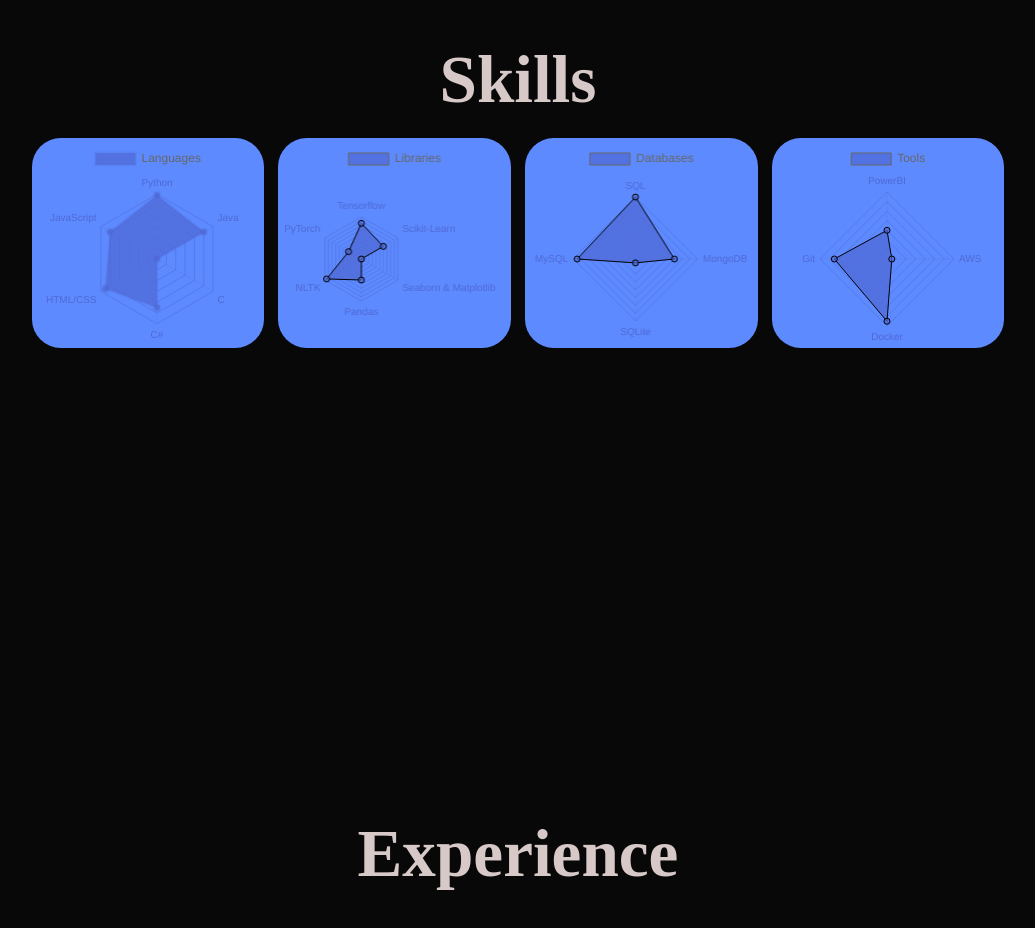
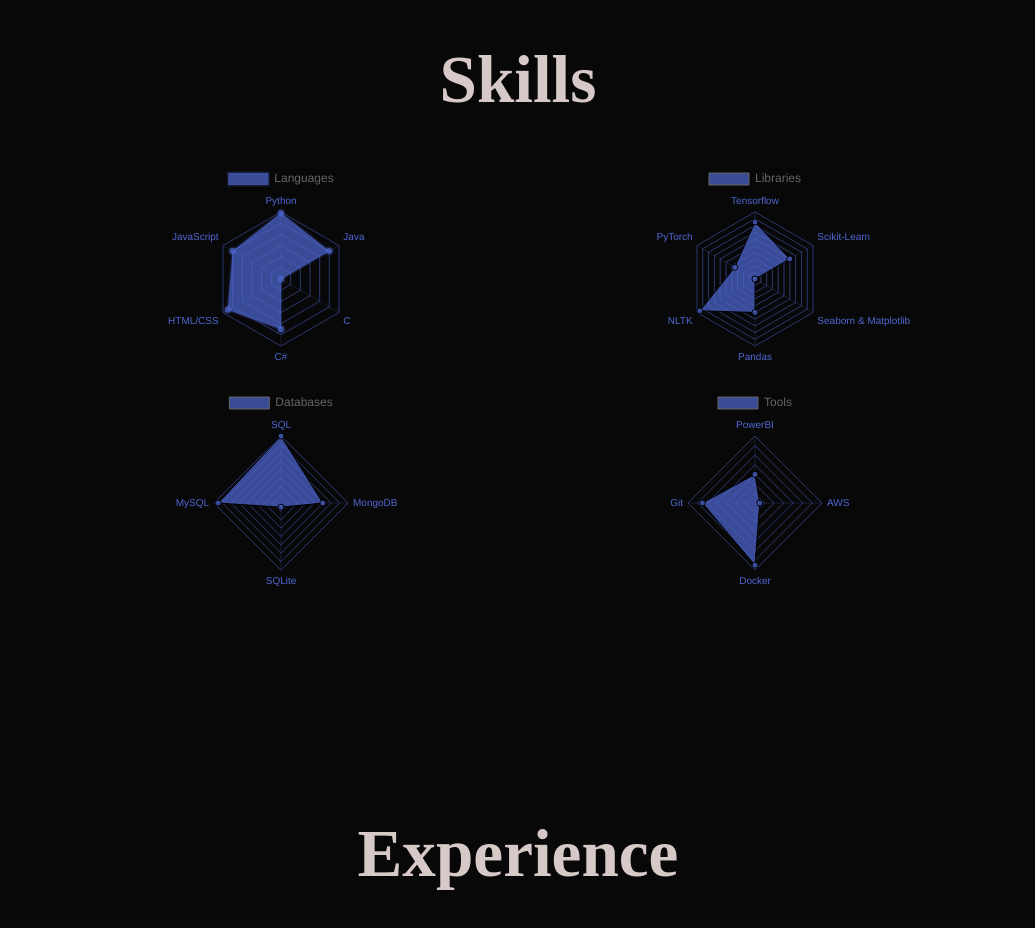
Before and after one commit to mochi-bunny/portfolio, a website: page index.html in a window 1280 px wide. Shown: the part 940-1868 px from the top of the page, without its empty margins (122-1157 px from the left). Drawn offline with nearby package versions, Linux system fonts and the light colour scheme.

Commit message:
Update style.css

```diff
--- a/style.css
+++ b/style.css
@@ -388,32 +388,36 @@
 .skills h2{
     color: var(--text-color);
     margin: 2rem;
+    text-align: center;
 }
 
 .skill-container{
     display: grid;
-    grid-template-columns: repeat(auto-fit, minmax(150px, 1fr));
+    grid-template-columns: repeat(auto-fit, minmax(450px, 1fr));
     align-items: center;
     gap: 1.5rem;
+    padding: 2rem;
 }
 
 .skill-box{
     display: flex;
     justify-content: center;
     align-items: center;
-    background-color: var(--main-color);
+    background-color: var(--bg-color);
     height: 200;
+    min-width: 200;
     border-radius: 3rem;
     cursor: pointer;
     border: 5px solid transparent;
     transition: 0.4s ease-in-out;
+
 }
 
 .skill-box:hover{
-    background-color: var(--second-bg-color);
+    background-color: var(--bg-color);
 
     color:  var(--main-color);
-    border: 5px solid var(--second-bg-color);
+    border: 5px solid var(--bg-color);
     transform: scale(1.03);
 }
 
```
